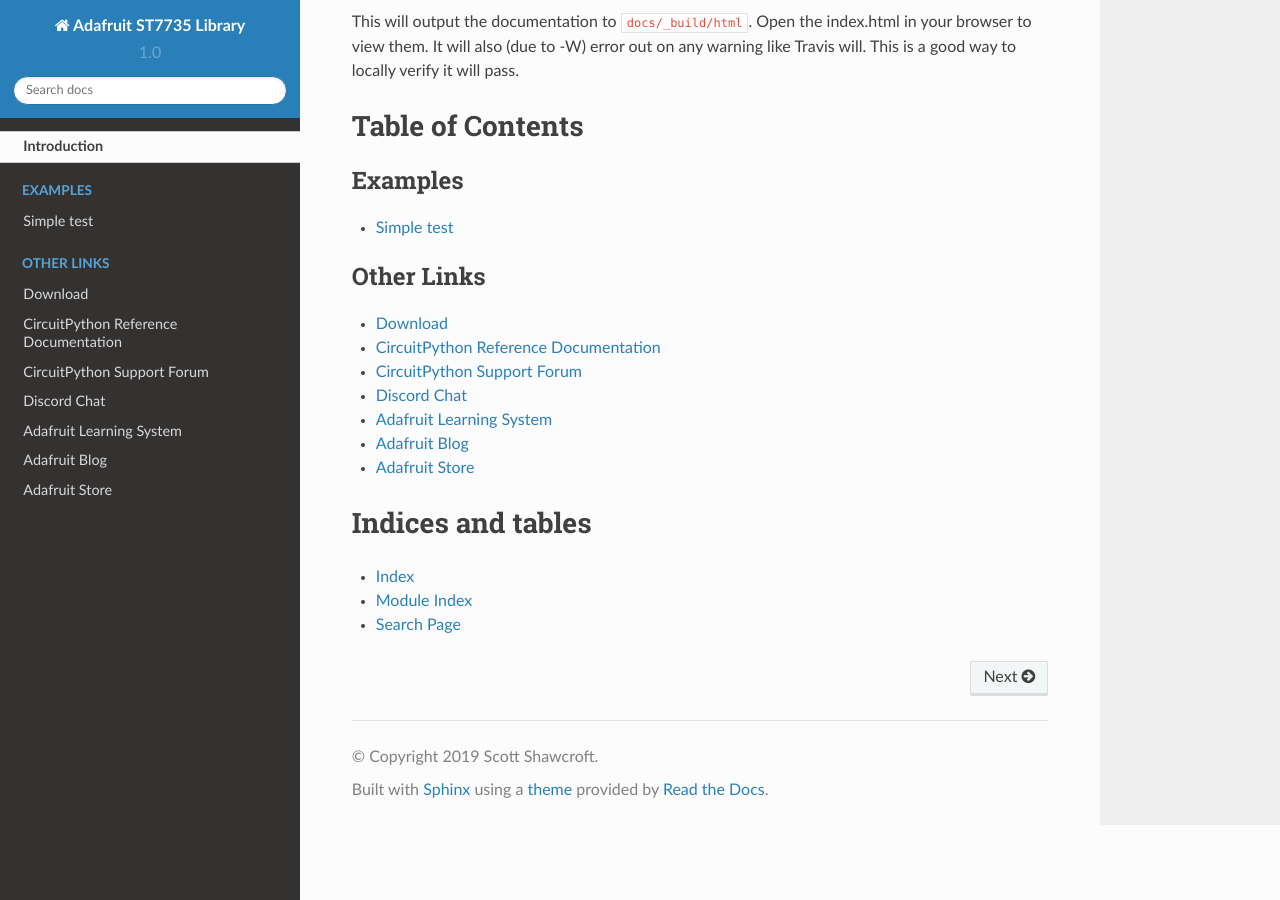
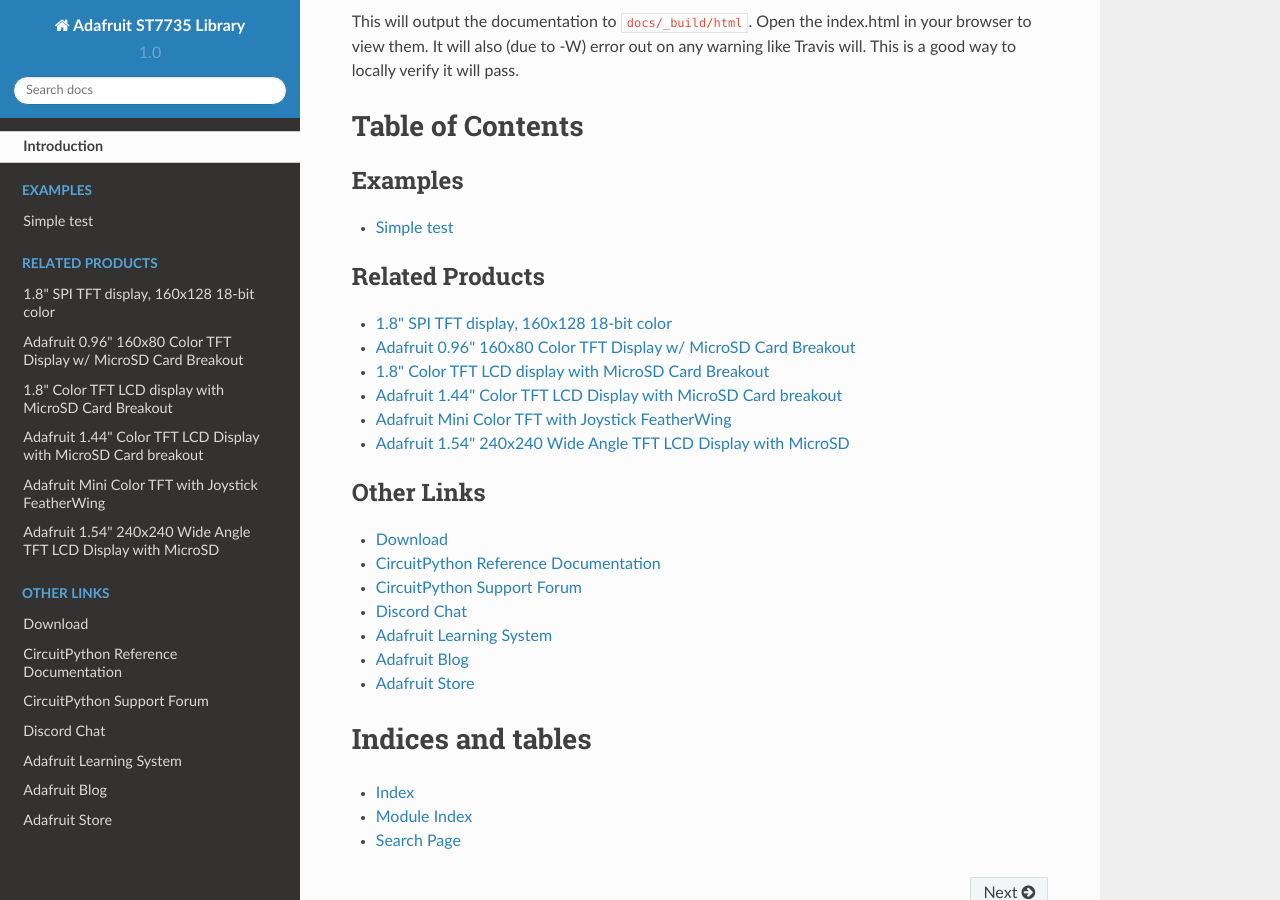
Before and after one commit to adafruit/Adafruit_CircuitPython_ST7735, a Sphinx documentation site: the page built from docs/index.rst, in a window 1280 px wide and 900 px high, scrolled down 1923 px. Built offline with Sphinx 7.4.7 and the Read the Docs theme 2.0.0, drawn with Linux system fonts in a browser that asks for light colours.

Commit message:
Removed Tutorial Link. Added Product Links

```diff
--- a/docs/index.rst
+++ b/docs/index.rst
@@ -23,14 +23,15 @@
 .. toctree::
     :caption: Tutorials
 
-.. todo:: Add any Learn guide links here. If there are none, then simply delete this todo and leave
-    the toctree above for use later.
-
 .. toctree::
     :caption: Related Products
 
-.. todo:: Add any product links here. If there are none, then simply delete this todo and leave
-    the toctree above for use later.
+    1.8" SPI TFT display, 160x128 18-bit color <https://www.adafruit.com/product/618>
+    Adafruit 0.96" 160x80 Color TFT Display w/ MicroSD Card Breakout <https://www.adafruit.com/product/3533>
+    1.8" Color TFT LCD display with MicroSD Card Breakout <https://www.adafruit.com/product/358>
+    Adafruit 1.44" Color TFT LCD Display with MicroSD Card breakout <https://www.adafruit.com/product/2088>
+    Adafruit Mini Color TFT with Joystick FeatherWing <https://www.adafruit.com/product/3321>
+    Adafruit 1.54" 240x240 Wide Angle TFT LCD Display with MicroSD <https://www.adafruit.com/product/3787>
 
 .. toctree::
     :caption: Other Links
```
